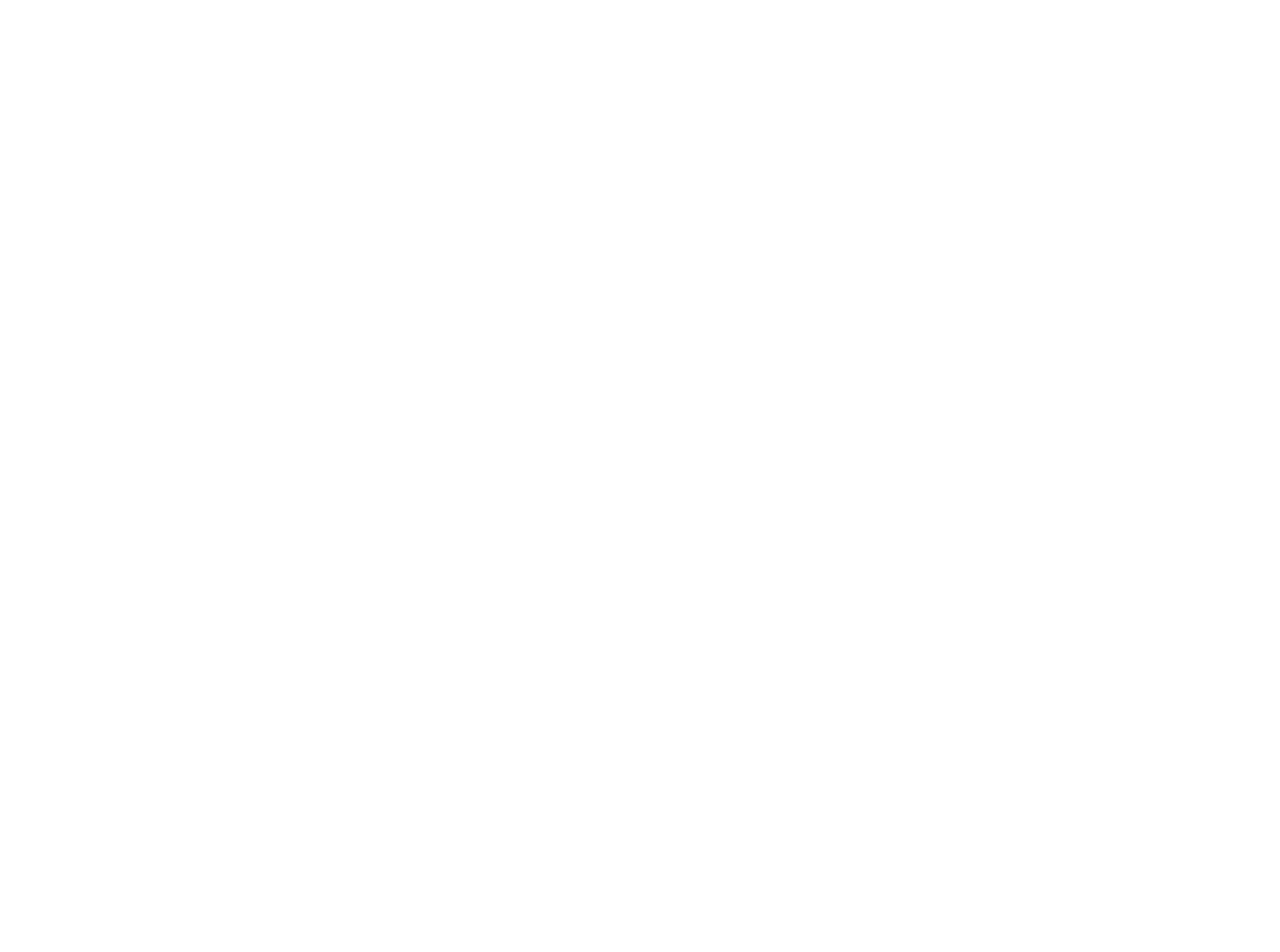
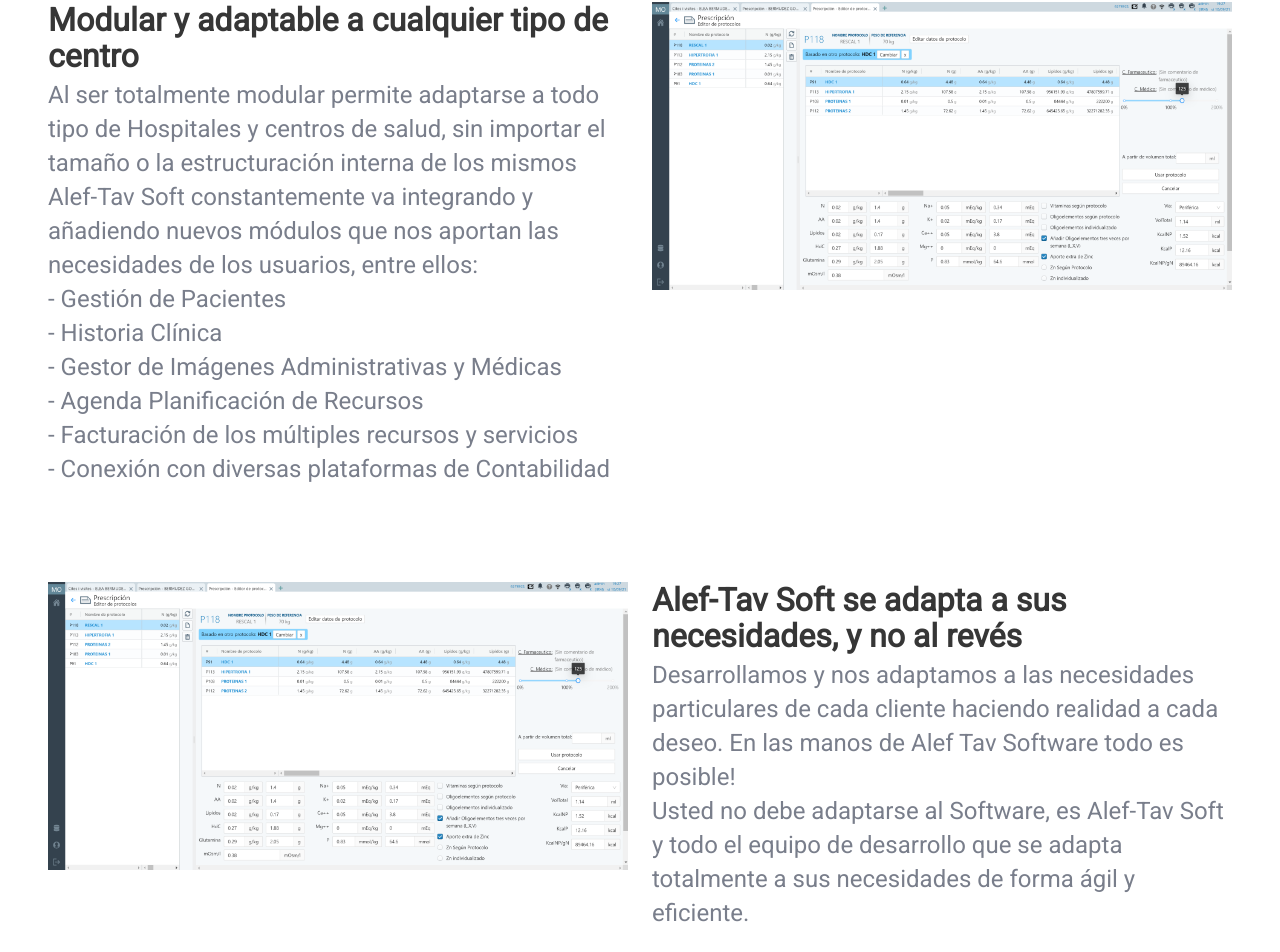
Before and after one commit to biels/ig-landing, a Next.js app: page / in a window 1280 px wide. Shown: the part 1793-2745 px from the top of the page. Before the commit the page ends 1694 px from the top, so only its background shows below. Built offline with nearby package versions, Linux system fonts and the light colour scheme.

Commit message:
Added content and improved styles

```diff
--- /dev/null
+++ b/components/Footer.tsx
@@ -0,0 +1,21 @@
+import React, {useState, useEffect, useContext} from "react";
+import styled from 'styled-components'
+
+const Container = styled.div`
+    display: grid;
+
+`
+
+export interface FooterProps {
+
+}
+
+export const Footer = ((props: FooterProps) => {
+    return <footer className="footer">
+        <div className="content has-text-centered">
+            <p>
+                <strong>AlefTav Platform</strong> by <a href="https://medicalione.com">MedicalOne</a>. Copyright (c) MedicalOne 2021. All Rights Reserved.
+            </p>
+        </div>
+    </footer>
+})
--- a/components/Hero.tsx
+++ b/components/Hero.tsx
@@ -28,7 +28,7 @@
             <InnerHeroContainer>
                 <div>
                     <div className="hero-body">
-                        <p className="title is-2">Alef-Tav, the new generation management software for Hospitals and HealtCare Centers</p>
+                        <p className="title is-2">Alef-Tav, the new generation management software for Hospitals and HealthCare</p>
                         <p className="subtitle is-4">
                             Alef-Tav is the advanced solution that adapts to all your needs for you to easily manage your patients and healthcare information – anytime, anywhere.
                         </p>
--- a/components/Section.tsx
+++ b/components/Section.tsx
@@ -49,7 +49,7 @@
     let contentElements = [<div key={1} className="column">
         <div>
             <h1 className="title">{props.title}</h1>
-            <h2 className="subtitle">{props.description}</h2>
+            <h2 className="subtitle" style={{color: '#797e8b', fontSize: 24, lineHeight: '34px', fontWeight: 300}}>{props.description}</h2>
         </div>
     </div>, <div key={2} className="column">
         {props.img}
--- a/pages/_document.tsx
+++ b/pages/_document.tsx
@@ -34,6 +34,8 @@
         <Html className="">
           <Head>
               <title>MedicalOne RIS</title>
+              <link href='http://fonts.googleapis.com/css?family=Roboto' rel='stylesheet' type='text/css'/>
+
           </Head>
           <body>
           <Main />
--- a/pages/index.tsx
+++ b/pages/index.tsx
@@ -11,6 +11,7 @@
 import {AppStore} from "../AppStore";
 import {Section} from "../components/Section";
 import {Hero} from "../components/Hero";
+import { Footer } from '../components/Footer'
 
 const SectionContainer = styled.div`
   display: grid;
@@ -77,9 +78,36 @@
             {/*    <li>- Connection with various accounting platforms</li>*/}
             {/*</ul>*/}
         </div>}/>
+        <Section store={props.store}
+                 title={'Modular y adaptable a cualquier tipo de centro'}
+                 direction={1}
+                 img={<Image src={aboutImg} width="3824" height="1900"/>}
+                 description={<div>
+                     Al ser totalmente modular permite adaptarse a todo tipo de Hospitales y centros de salud, sin importar el tamaño o la estructuración interna de los mismos
+                     <p/>
+                     Alef-Tav Soft constantemente va integrando y añadiendo nuevos módulos que nos aportan las necesidades de los usuarios, entre ellos:
+                    <ul>
+                        <li> - Gestión de Pacientes</li>
+                        <li> - Historia Clínica</li>
+                        <li> - Gestor de Imágenes Administrativas y Médicas</li>
+                        <li> - Agenda Planificación de Recursos</li>
+                        <li> - Facturación de los múltiples recursos y servicios</li>
+                        <li> - Conexión con diversas plataformas de Contabilidad</li>
+                    </ul>
+                 </div>}/>
+
+        <Section store={props.store}
+                 title={'Alef-Tav Soft se adapta a sus necesidades, y no al revés'}
+                 img={<Image src={aboutImg} width="3824" height="1900"/>}
+                 description={<div>
+                     Desarrollamos y nos adaptamos a las necesidades particulares de cada cliente haciendo realidad a cada deseo.  En las manos de Alef Tav Software todo es posible!
+                     <p/>
+                     Usted no debe adaptarse al Software, es Alef-Tav Soft y todo el equipo de desarrollo que se adapta totalmente a sus necesidades de forma ágil y eficiente.
+                 </div>}/>
         {/*<Section store={props.store} title={'Integrations'} direction={1} description={'Description 3'} img={null}/>*/}
         {/*<Section store={props.store} title={'clients'} direction={-1} description={'Description 4'}/>*/}
         {/*<Section store={props.store} title={'Contact Us'} direction={1} description={'Description 5'}/>*/}
         {/*<Section store={props.store} title={'Languages'} direction={-1} description={'Description 6'}/>*/}
+        <Footer/>
     </div>
 }
--- a/styles/globals.scss
+++ b/styles/globals.scss
@@ -4,7 +4,7 @@
 body {
   padding: 0;
   margin: 0;
-  font-family: -apple-system, BlinkMacSystemFont, Segoe UI, Roboto, Oxygen,
+  font-family: Roboto, -apple-system, BlinkMacSystemFont, Segoe UI, Roboto, Oxygen,
   Ubuntu, Cantarell, Fira Sans, Droid Sans, Helvetica Neue, sans-serif;
 }
 
```
